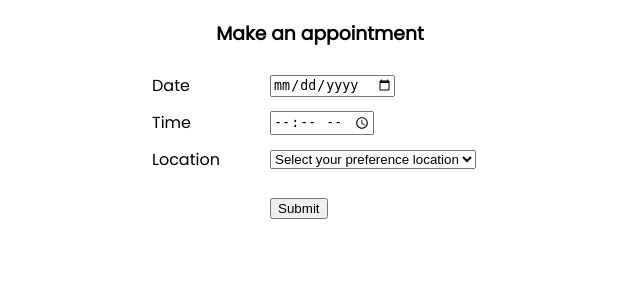
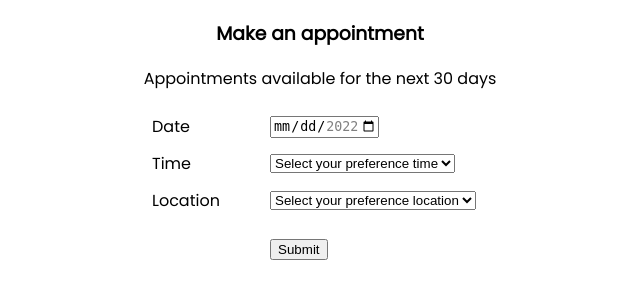
Before and after one commit to 217013462/security-cw, a PHP site: page /appointment.php in a window 1280 px wide. Shown: the part 61-361 px from the top of the page, without its empty margins (320-960 px from the left). Run offline with PHP 8.4, Linux system fonts and the light colour scheme; the visitor is signed in with stand-in values (Sample User, id 1).

Commit message:
appointment form updated

```diff
--- a/appointment.php
+++ b/appointment.php
@@ -10,19 +10,52 @@
 ?>
 
 <h3>Make an appointment</h3>
+<p>Appointments available for the next 30 days</p>
 <form action="includes/appointment-inc.php" method="post" id="appt">
     <table width="350" border="0" cellpadding="5">
         <tr>
             <td width="100">Date</td>
             <td width="200"><label for="appt_date"></label>
-                <input type="date" name="appt_date" id="appt_date" size="40" required />
+                <input type="date" name="appt_date" id="appt_date" size="40"
+                    min="<?php echo date("Y-m-d", strtotime("+1 day")); ?>"
+                    max="<?php echo date("Y-m-d", strtotime("+30 day")); ?>" required />
             </td>
         </tr>
 
         <tr>
             <td width="100">Time</td>
             <td width="200"><label for="appt_time"></label>
-                <input type="time" name="appt_time" id="appt_time" size="40" required />
+                <select name="appt_time" id="appt_time" required>
+                    <option value="" disabled selected>Select your preference time</option>
+                    <option value="08:00">08:00</option>
+                    <option value="08:30">08:30</option>
+                    <option value="09:00">09:00</option>
+                    <option value="09:30">09:30</option>
+                    <option value="10:00">10:00</option>
+                    <option value="10:30">10:30</option>
+                    <option value="11:00">11:00</option>
+                    <option value="11:30">11:30</option>
+                    <option value="12:00">12:00</option>
+                    <option value="12:30">12:30</option>
+                    <option value="13:00">13:00</option>
+                    <option value="13:30">13:30</option>
+                    <option value="14:00">14:00</option>
+                    <option value="14:30">14:30</option>
+                    <option value="15:00">15:00</option>
+                    <option value="15:30">15:30</option>
+                    <option value="16:00">16:00</option>
+                    <option value="16:30">16:30</option>
+                    <option value="17:00">17:00</option>
+                    <option value="17:30">17:30</option>
+                    <option value="18:00">18:00</option>
+                    <option value="18:30">18:30</option>
+                    <option value="19:00">19:00</option>
+                    <option value="19:30">19:30</option>
+                    <option value="20:00">20:00</option>
+                    <option value="20:30">20:30</option>
+                    <option value="21:00">21:00</option>
+                    <option value="21:30">21:30</option>
+                </select>
             </td>
         </tr>
 
```
